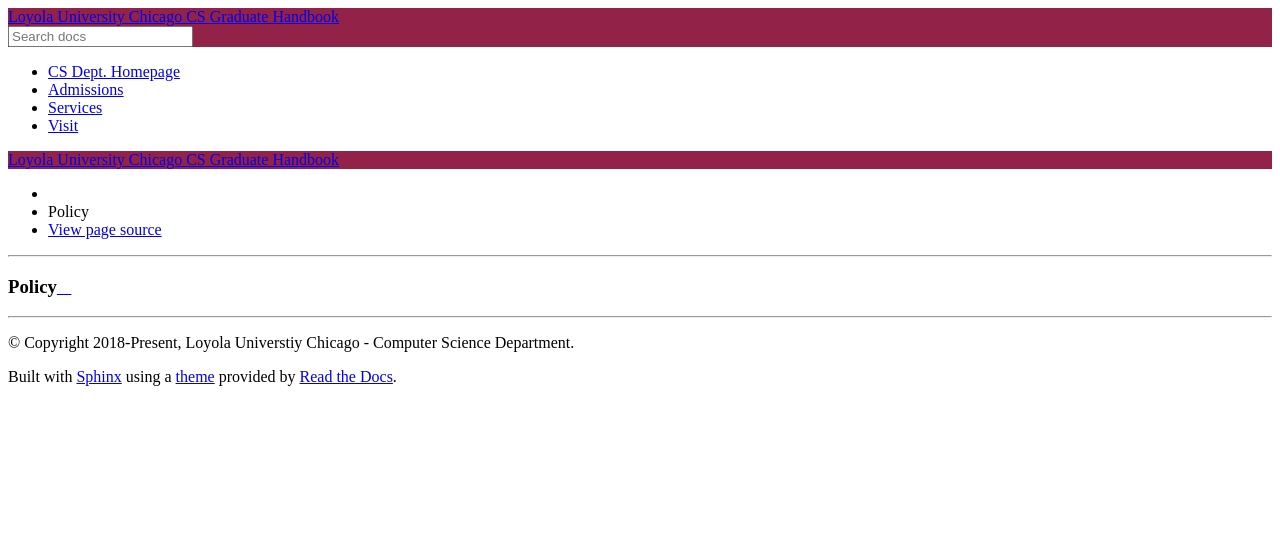
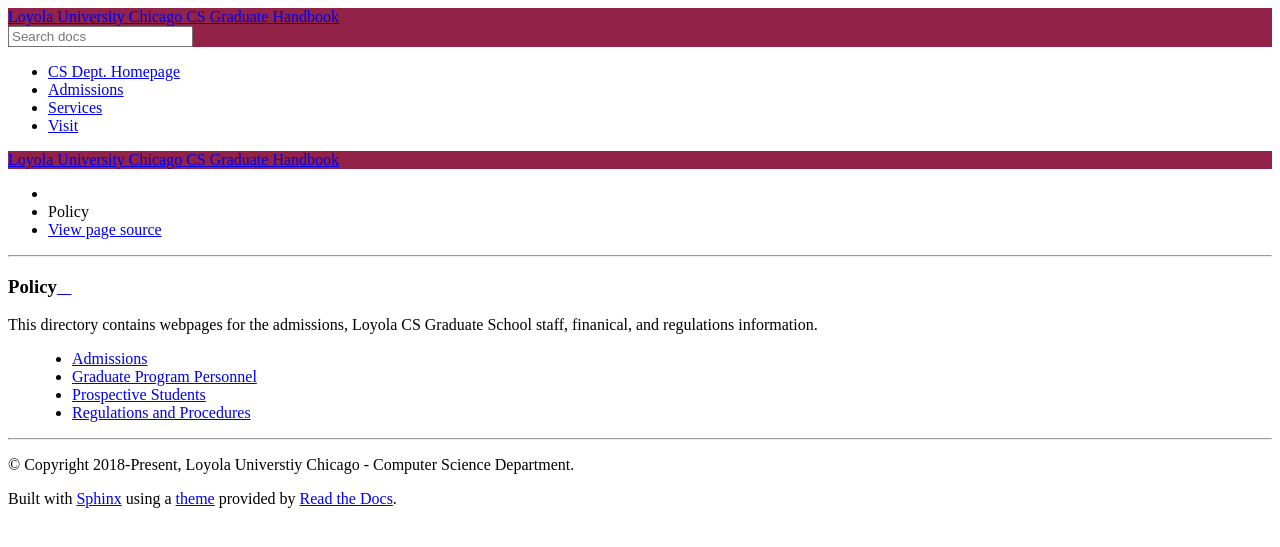
Before and after one commit to LoyolaChicagoCS/gradhandbook, a Sphinx documentation site: the page built from source/policy/index.rst, in a window 1280 px wide. Shown: the top 547 px of the page. Built offline with Sphinx 7.4.7 and the Read the Docs theme 2.0.0, drawn with Linux system fonts in a browser that asks for light colours.

Commit message:
Add index content

```diff
--- a/source/conf.py
+++ b/source/conf.py
@@ -21,7 +21,6 @@
 
 rst_epilog = (
     """
-
 .. |gpd| replace:: `Graduate Program Director <mailto:gpd@cs.luc.edu>`_
 
 .. |math100| replace:: `MATH 100: Intermediate Algebra <http://luc.edu/math/academics/courses/math100/index.shtml>`__
--- a/source/policy/index.rst
+++ b/source/policy/index.rst
@@ -1,3 +1,13 @@
 ######
 Policy
 ######
+
+This directory contains webpages for the admissions, Loyola CS Graduate School staff, finanical, and regulations information.
+
+.. toctree::
+   :maxdepth: 1
+
+   admissions
+   people
+   prospective_students
+   regulations
```
